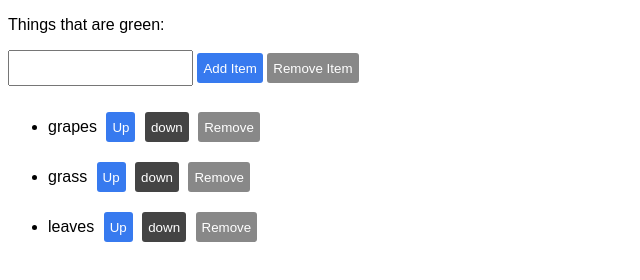
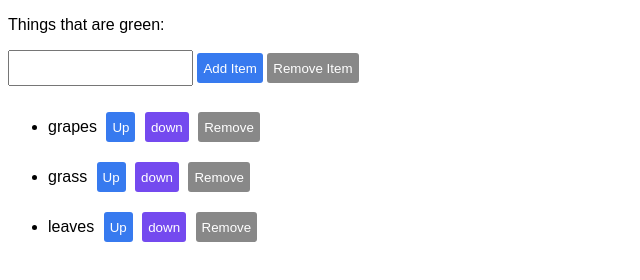
Before and after one commit to jaymccormick/domtraverse, a plain HTML site: page index.html in a window 1280 px wide. Shown: the whole page, without its empty margins (0-640 px from the left). Drawn offline with Linux system fonts and the light colour scheme.

Commit message:
button styling

```diff
--- a/css/style.css
+++ b/css/style.css
@@ -9,7 +9,7 @@ button {
   border-radius: 3px;
 }
 button + button {
-  background-color: #444;
+  background-color: #744aef;
 }
 button:last-of-type {
   background-color: #888;
```
